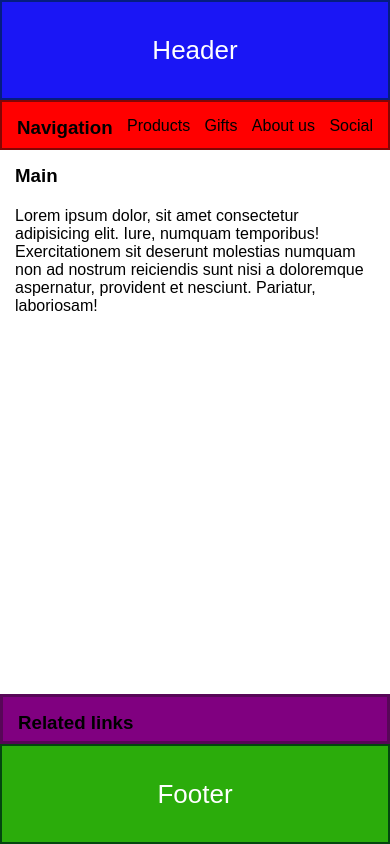
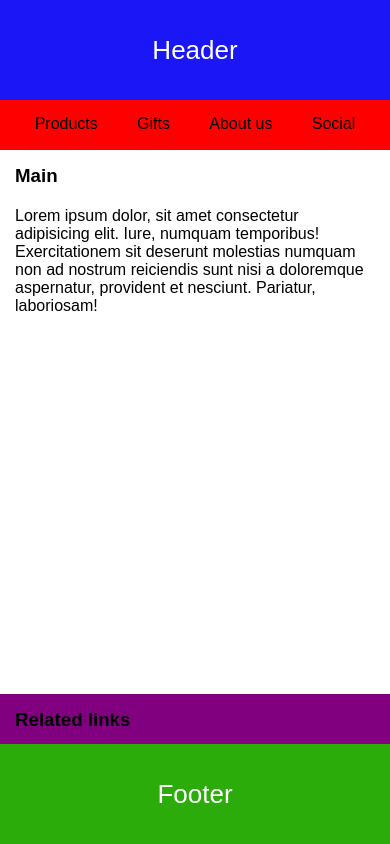
Before and after one commit to akoval29/simpleFlex, a website: page index.html in a window 390 px wide. Drawn offline with Linux system fonts and the light colour scheme.

```diff
--- a/style/style.scss
+++ b/style/style.scss
@@ -14,6 +14,7 @@
 body {
   display: flex;
   flex-direction: column;
+  height: 100vh;
   background-color: #fff;
   font-family: 'Poppins', sans-serif;
   h3{
@@ -30,7 +31,6 @@
     justify-content: center;
     align-items: center;
     color: #fff;
-    border: 2px solid #051c81;
     background-color: #1a16f5;
     z-index: 1;
   }
@@ -46,7 +46,6 @@
       flex-basis: 100%;
       max-width: 20%;
       background-color: red;
-      border: 2px solid #810505;
       padding: 15px;
 
       //rules for flex inside
@@ -72,7 +71,6 @@
       flex-basis: 100%;
       max-width: 20%;
       background-color: purple;
-      border: 3px solid #570757;
       padding: 15px;
     }
 
@@ -82,13 +80,18 @@
         max-width: 100%;
         // for inner nav and links content
         flex-direction: row;
-        justify-content: space-between;
+        justify-content: space-around;
         // fix for navigation content (still inner)
         p {
           margin: 0;
         }
+      }
+      nav{
+        h3{
+          display: none;
+        }
+      }
 
-      }
       .main {
         height: $main-height;
         max-width: 100%;
@@ -106,7 +109,6 @@
     justify-content: center;
     align-items: center;
     background-color: #2bac0b;
-    border: 2px solid #03470f;
     color: #fff;
     z-index: 1;
   }
```
Also changed, not shown: style/style.css, 1 other file.
